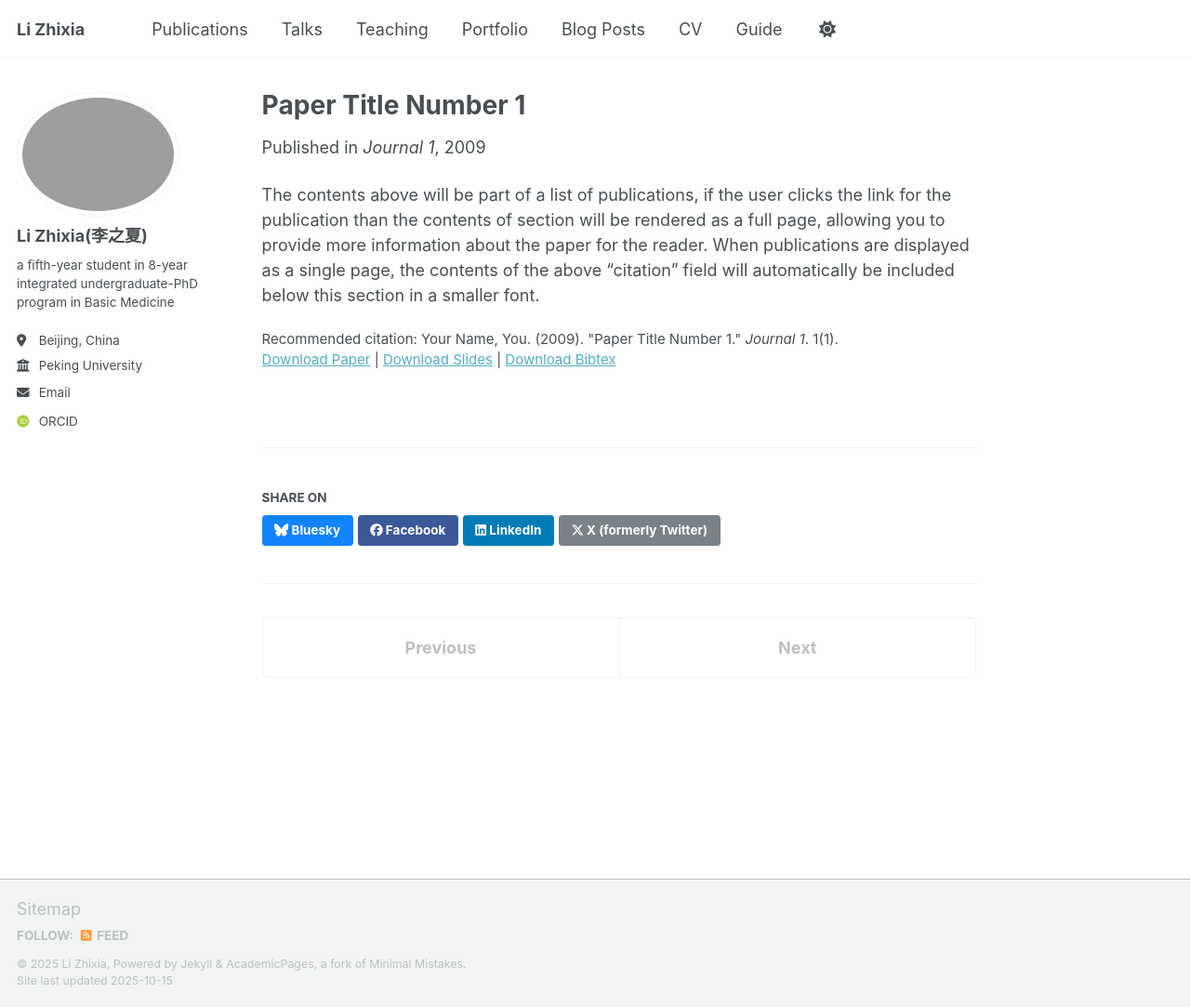
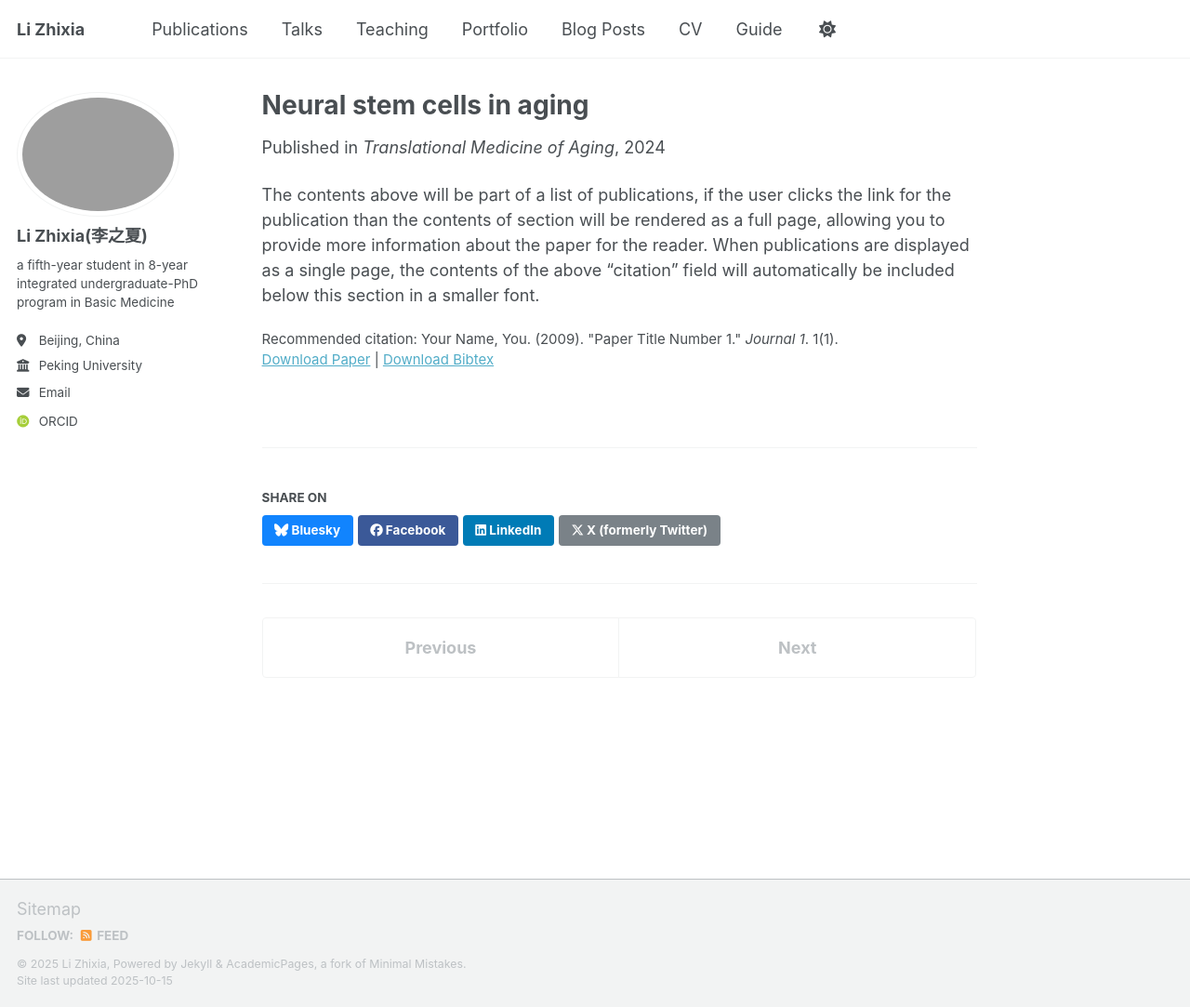
Before and after one commit to lizhixia923-oss/lizhixia923-oss.github.io, a Jekyll site: the page built from _publications/2009-10-01-paper-title-number-1.md, in a window 1280 px wide and 1083 px high. Shown: the whole window at 93% size. Built offline with Jekyll 4.4.1, drawn with Linux system fonts in a browser that asks for light colours; some web fonts are replaced; a script that is not in the unit is left out.

Commit message:
Update 2009-10-01-paper-title-number-1.md

```diff
--- a/_publications/2009-10-01-paper-title-number-1.md
+++ b/_publications/2009-10-01-paper-title-number-1.md
@@ -1,12 +1,11 @@
 ---
-title: "Paper Title Number 1"
+title: "Neural stem cells in aging"
 collection: publications
-category: manuscripts
+category: Review
 permalink: /publication/2009-10-01-paper-title-number-1
 excerpt: 'This paper is about the number 1. The number 2 is left for future work.'
-date: 2009-10-01
-venue: 'Journal 1'
-slidesurl: 'http://academicpages.github.io/files/slides1.pdf'
+date: 2024-11-06
+venue: 'Translational Medicine of Aging'
 paperurl: 'http://academicpages.github.io/files/paper1.pdf'
 bibtexurl: 'http://academicpages.github.io/files/bibtex1.bib'
 citation: 'Your Name, You. (2009). &quot;Paper Title Number 1.&quot; <i>Journal 1</i>. 1(1).'
```
